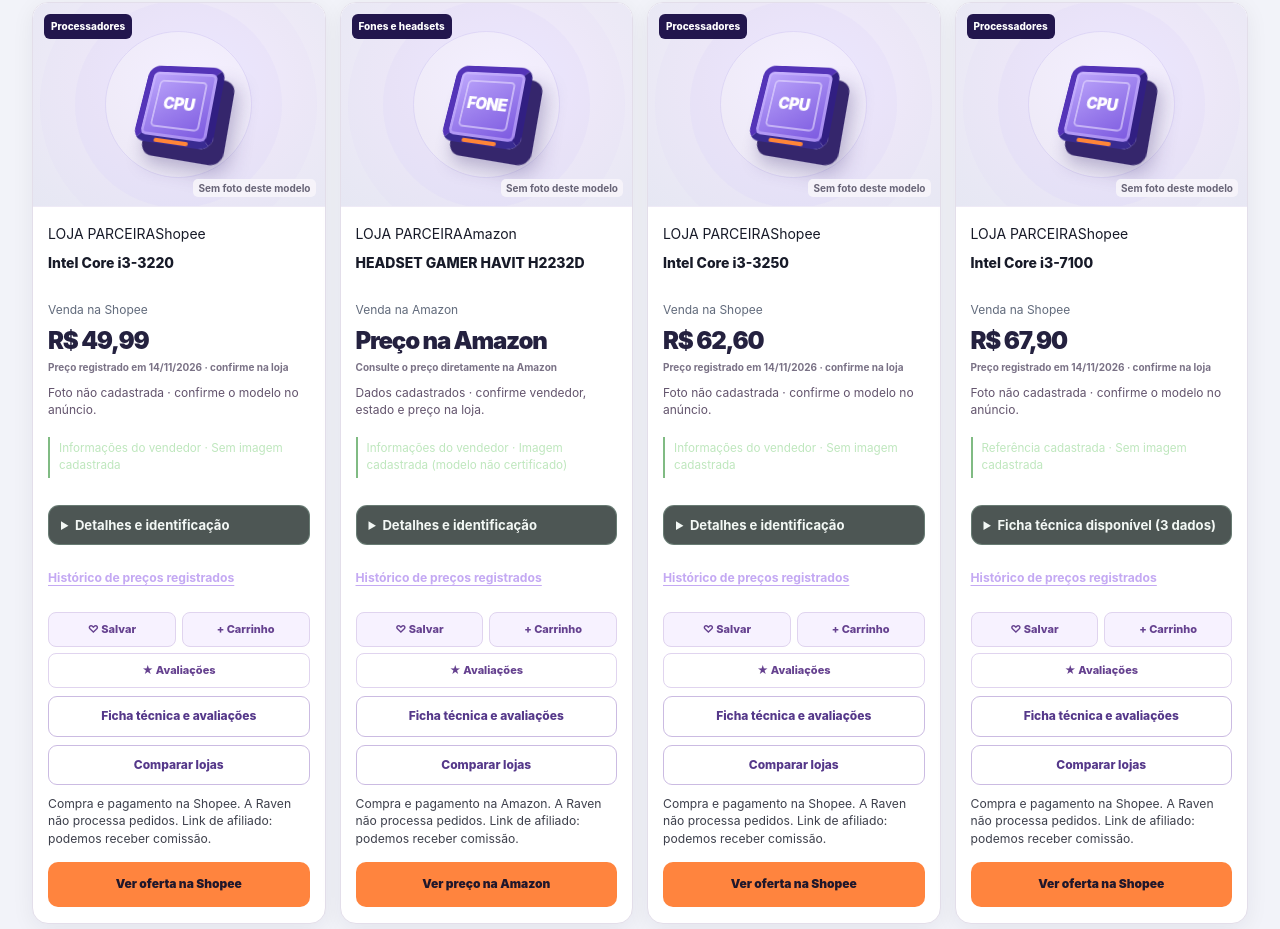
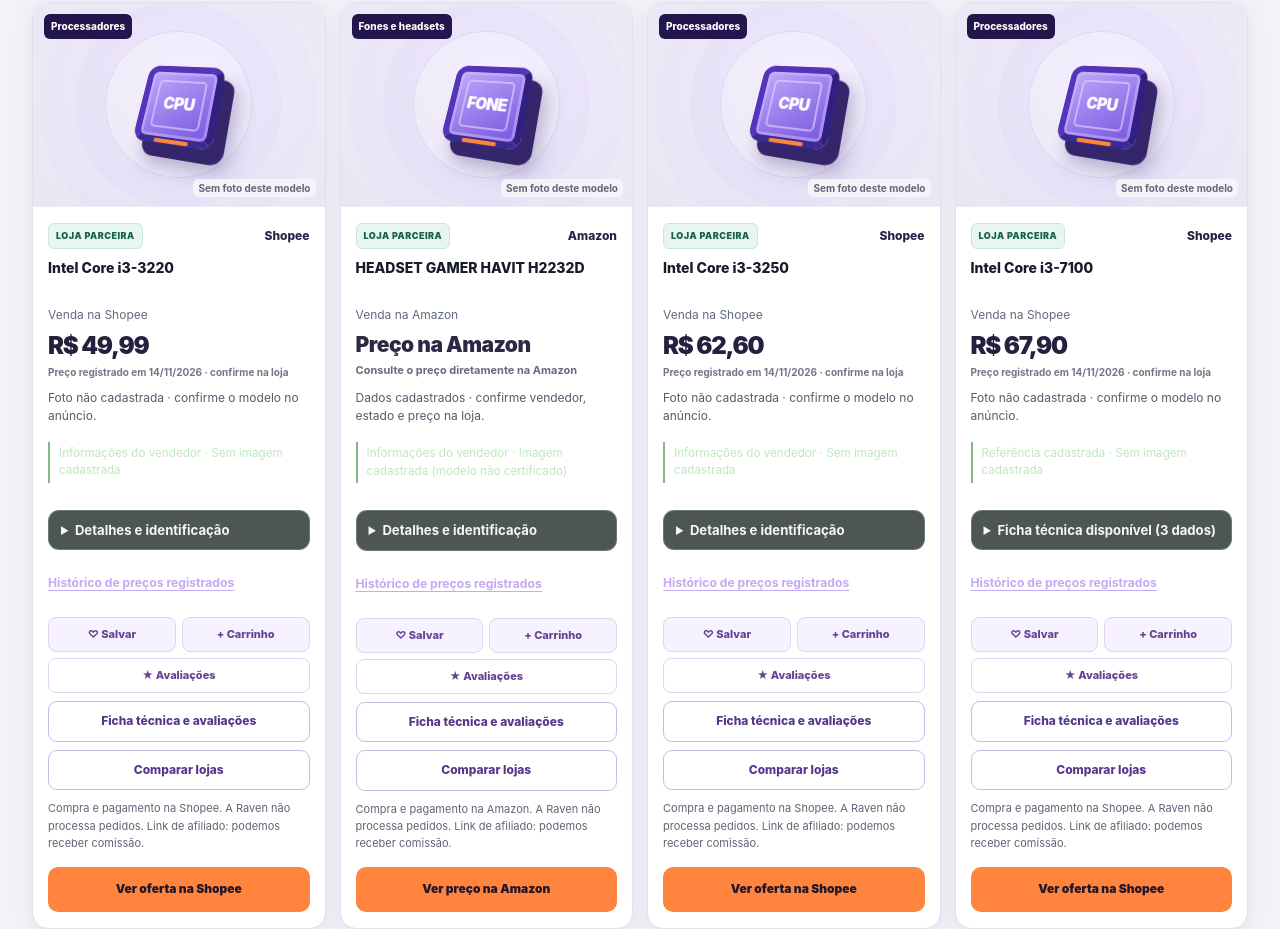
Before and after one commit to ecadu285-afk/raven-pc-builder, a plain HTML site: page produtos.html in a window 1280 px wide. Shown: the part 1771-2700 px from the top of the page. Drawn offline with nearby package versions, Linux system fonts and the light colour scheme.

Commit message:
Raven: destacar lojas parceiras e origem dos precos no catalogo

```diff
--- a/raven-market-premium.css
+++ b/raven-market-premium.css
@@ -69,3 +69,17 @@
 
 /* Raven 6.2: nota de procedência dos anúncios, sem selo de verificação fictício */
 .offer-trust-note{font-size:.76rem;line-height:1.42;opacity:.83;margin:2px 0 7px}
+
+/* Parceiros Raven: procedência clara sem alegar que a Raven seja a vendedora. */
+.catalog-v8 .raven-partner-line{display:flex;align-items:center;gap:7px;justify-content:space-between;flex-wrap:wrap;margin-bottom:1px}
+.catalog-v8 .raven-partner-tag{display:inline-flex;align-items:center;padding:5px 7px;border-radius:6px;background:#e9f6f0;color:#17634b;border:1px solid #c8e7d8;font-size:9px;font-weight:900;letter-spacing:.055em}
+.catalog-v8 .raven-partner-name{font-size:12px;line-height:1.25;color:#292144;font-weight:850}
+.catalog-v8 .raven-partner-price-hidden{border-color:#e5dfef;background:#fff}
+.catalog-v8 .raven-partner-price-hidden .raven-price-withheld{font-size:clamp(17px,1.8vw,21px);letter-spacing:-.025em;color:#302744}
+.catalog-v8 .raven-partner-price-hidden .offer-price small{font-size:11px;color:#6f667b;line-height:1.45}
+.catalog-v8 .raven-partner-price-hidden .offer-link{background:#ff843e!important;color:#20172b!important}
+.catalog-v8 .raven-partner-price-hidden .offer-link:hover{background:#f1702b!important}
+.catalog-v8 .offer-trust-note{opacity:1;color:#685f76;font-size:11px;line-height:1.55}
+.catalog-v8 .raven-partner-disclosure{display:flex;gap:8px 18px;align-items:flex-start;flex-wrap:wrap;padding:14px 17px;border:1px solid #e0d9ec;border-radius:12px;background:#faf9fd;margin:15px 0;color:#5b5269;font-size:12px;line-height:1.55}
+.catalog-v8 .raven-partner-disclosure strong{color:#2d2149;font-size:12px}
+@media(max-width:460px){.catalog-v8 .raven-partner-tag{font-size:8px}.catalog-v8 .raven-partner-name{font-size:11px}.catalog-v8 .raven-partner-disclosure{padding:12px}}
```
